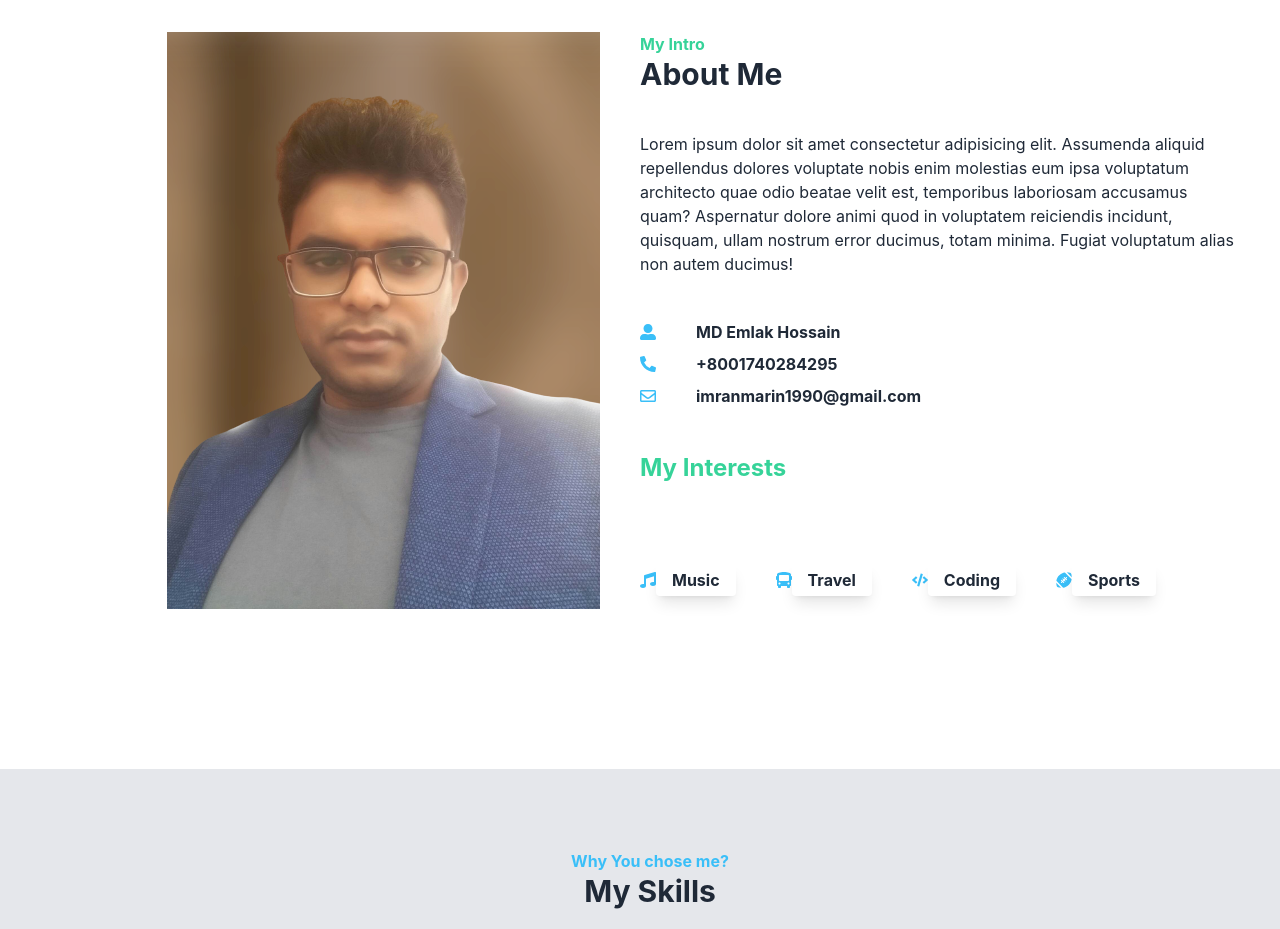
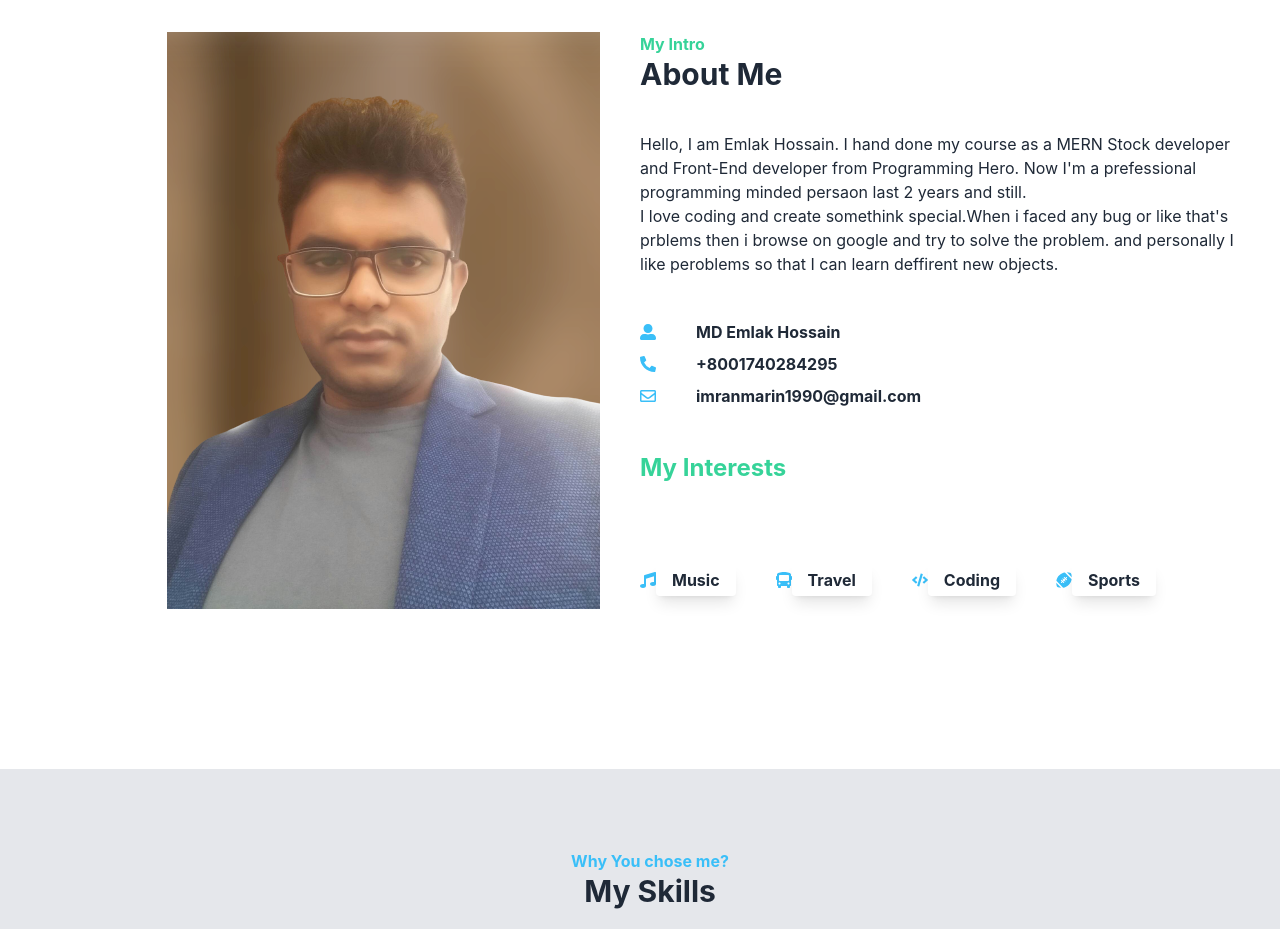
Before and after one commit to Emlakhossain/portfolio, a React (Create React App) app: page / in a window 1280 px wide. Shown: the part 920-1849 px from the top of the page. Built offline with nearby package versions, Linux system fonts and the light colour scheme; the HTML template or start-up script is replaced by a standard one.

Commit message:
added about components

```diff
--- a/src/Page/AboutMe/AboutMe.js
+++ b/src/Page/AboutMe/AboutMe.js
@@ -13,7 +13,12 @@ const AboutMe = () => {
                 <div className='text-start '>
                     <h4 className='text-success font-bold'>My Intro</h4>
                     <h2 className='text-3xl font-bold'>About Me</h2>
-                    <p className='pr-10 mt-10'>Lorem ipsum dolor sit amet consectetur adipisicing elit. Assumenda aliquid repellendus dolores voluptate nobis enim molestias eum ipsa voluptatum architecto quae odio beatae velit est, temporibus laboriosam accusamus quam? Aspernatur dolore animi quod in voluptatem reiciendis incidunt, quisquam, ullam nostrum error ducimus, totam minima. Fugiat voluptatum alias non autem ducimus!</p>
+                    {/* this is my personal intro section and i breafe deatil in here */}
+                    <p className='pr-10 mt-10'>
+                        Hello, I am Emlak Hossain. I hand done my course as a MERN Stock developer and Front-End developer from Programming Hero. Now I'm a prefessional programming minded persaon last 2 years and still.
+                   <br/>
+                        I love coding and create somethink special.When i faced any bug or like that's prblems then i browse on google and try to solve the problem. and personally I like peroblems so that I can learn deffirent new objects.
+                    </p>
 
                     <div className=' gap-10 font-bold mt-10'>
                         <div className='flex justify-start items-center'>
```
Also changed, not shown: 1 other file (tests, documents, lock files or other folders).
